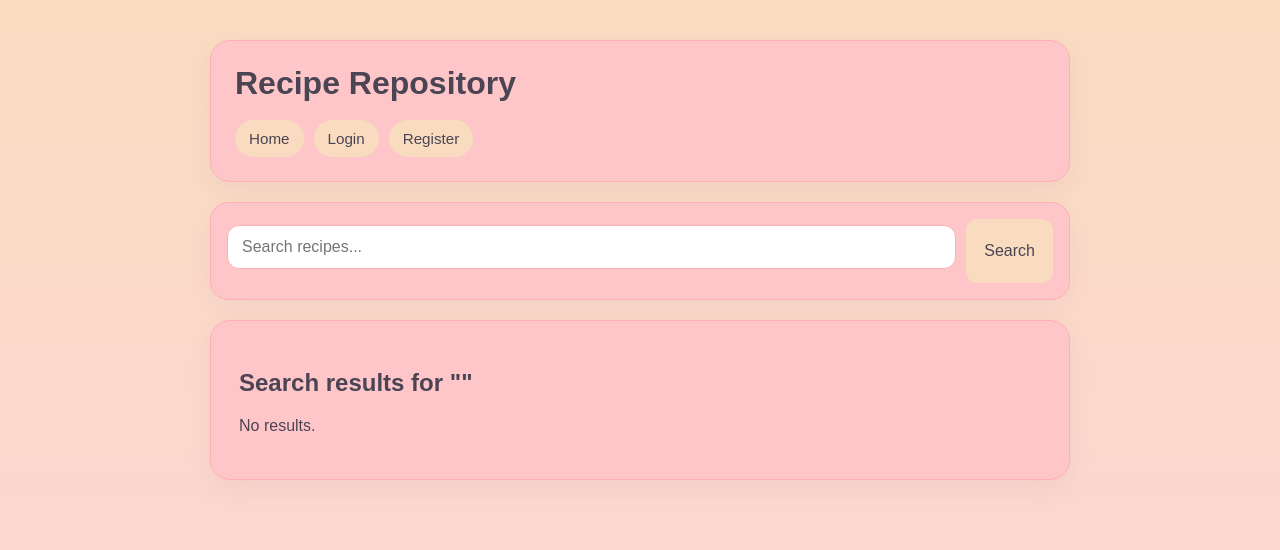
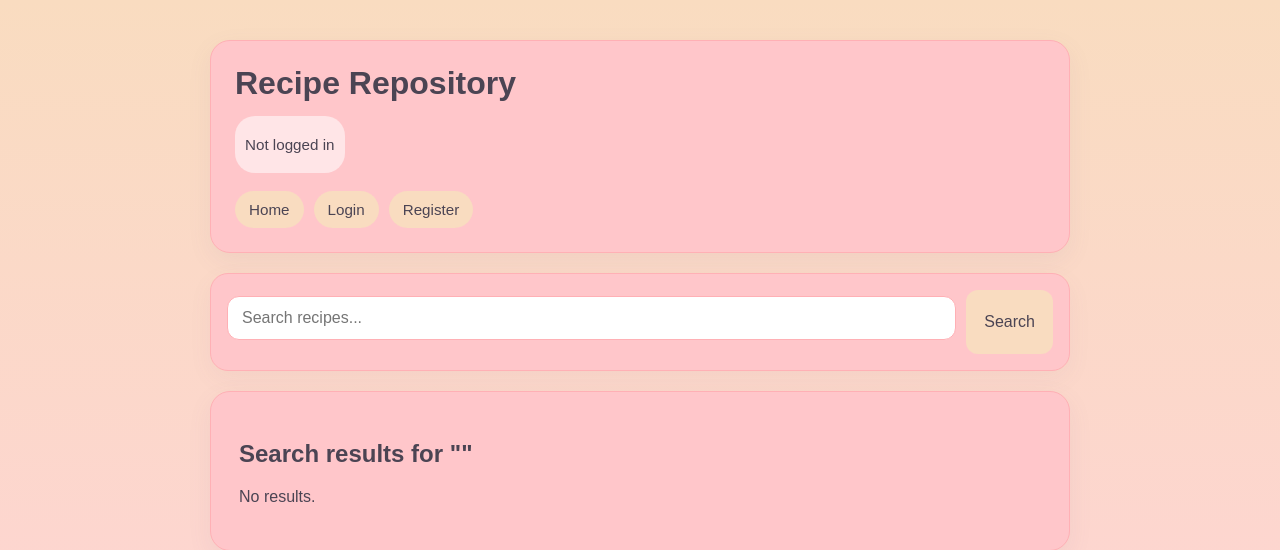
Before and after one commit to mkekola/recipe-repository, a Django app: page /search/ in a window 1280 px wide. Shown: the top 550 px of the page. Run offline with Django 4.2, Linux system fonts and the light colour scheme; data that the repository does not hold is empty.

Commit message:
Added logged in user showing in nav.

```diff
--- a/static/css/style.css
+++ b/static/css/style.css
@@ -74,6 +74,16 @@ body {
 .nav a:hover {
     opacity: 0.9;
     transform: translateY(-1px);
+}
+
+.user-info {
+    margin-top: 14px;
+    display: inline-block;
+    background: #FFE5E7;
+    color: #4b4453;
+    padding: 5px 10px;
+    border-radius: 20px;
+    font-size: 0.95rem;
 }
 
 .search-box {
--- a/templates/base.html
+++ b/templates/base.html
@@ -13,6 +13,16 @@
             <div>
                 <h1 class="logo"><a href="{% url 'recipe_list' %}">Recipe Repository</a></h1>
             </div>
+
+            {% if user.is_authenticated %}
+                <div class="user-info">
+                    <p>Logged in as <strong>{{ user.username }}</strong></p>
+                </div>
+            {% else %}
+                <div class="user-info">
+                    <p>Not logged in</p>
+                </div>
+            {% endif %}
 
             <nav class="nav">
                 {% if user.is_authenticated %}
```
